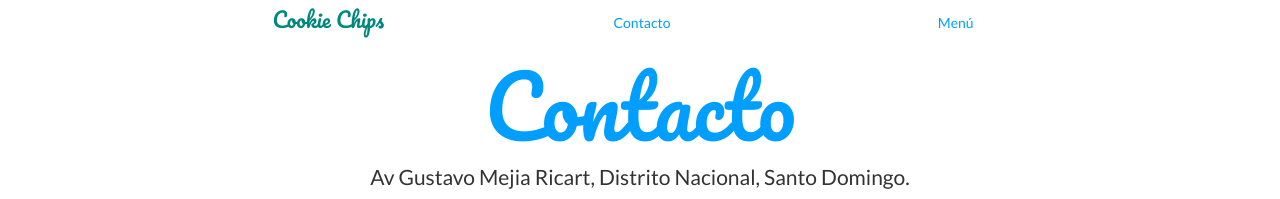
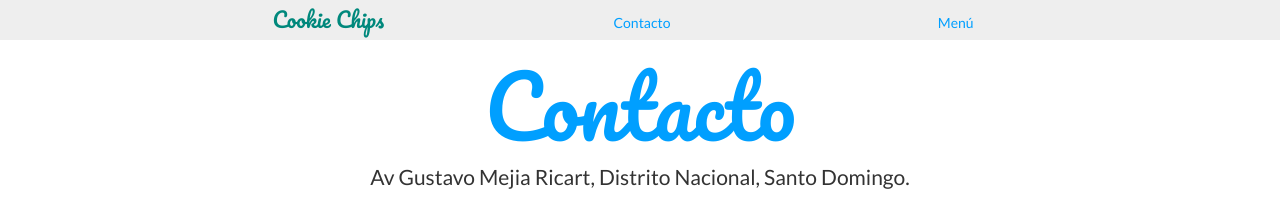
Before and after one commit to nesscx/Cookies, a plain HTML site: page contacto.html in a window 1280 px wide. Shown: the top 199 px of the page. Drawn offline with nearby package versions, Linux system fonts and the light colour scheme.

Commit message:
Corregido fondo gris en el menu

```diff
--- a/contacto.html
+++ b/contacto.html
@@ -11,7 +11,7 @@
 	<title>Food Facilito</title>
 </head>
 <body>
-	<nav class="gris padding-largo">
+	<nav class="gray padding-largo">
 		<ul class="no-list row text-center">
 			<li class="col-md-3 col-sm-3 inline-block medium"><a href="index.html" class="green pacifico">Cookie Chips</a></li>
 			<li class="col-md-3 col-sm-3 inline-block"><a href="contacto.html">Contacto</a></li>
```
Also changed, not shown: menu.html (+1 -1 lines).
